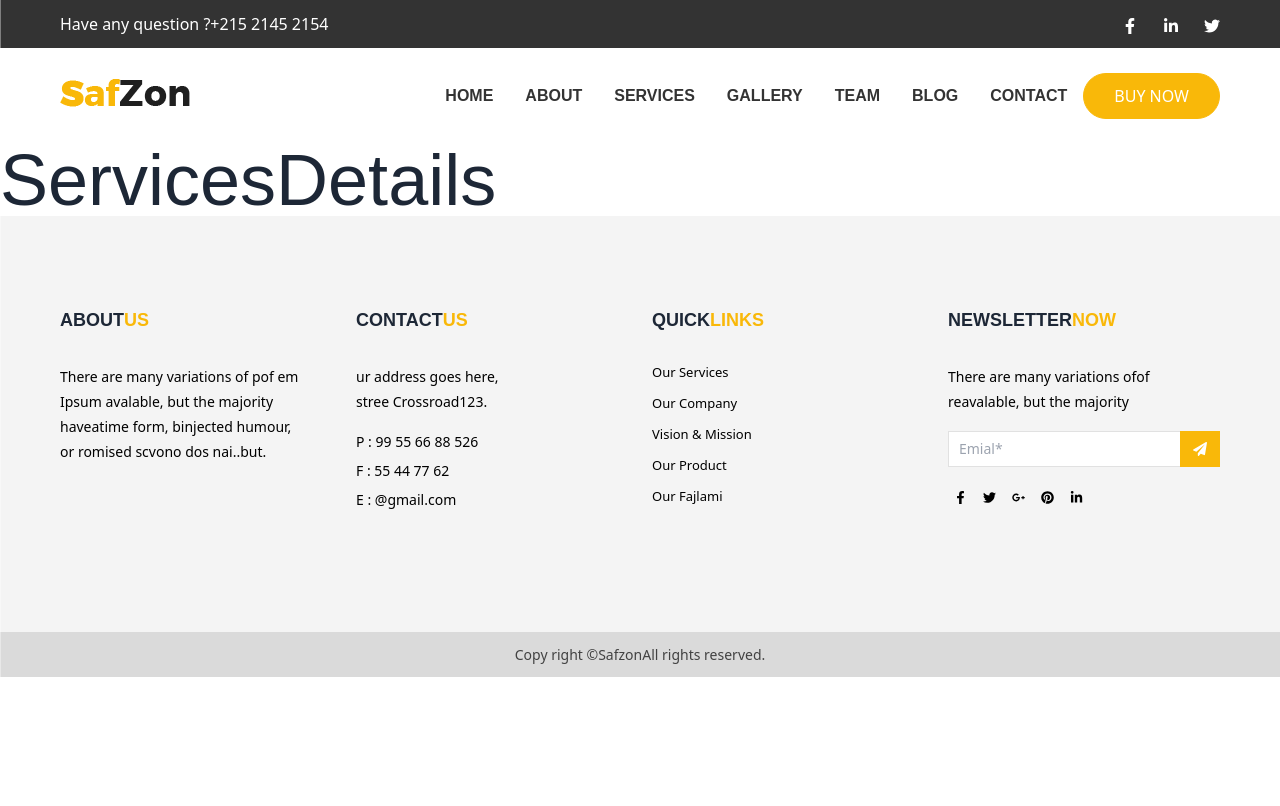
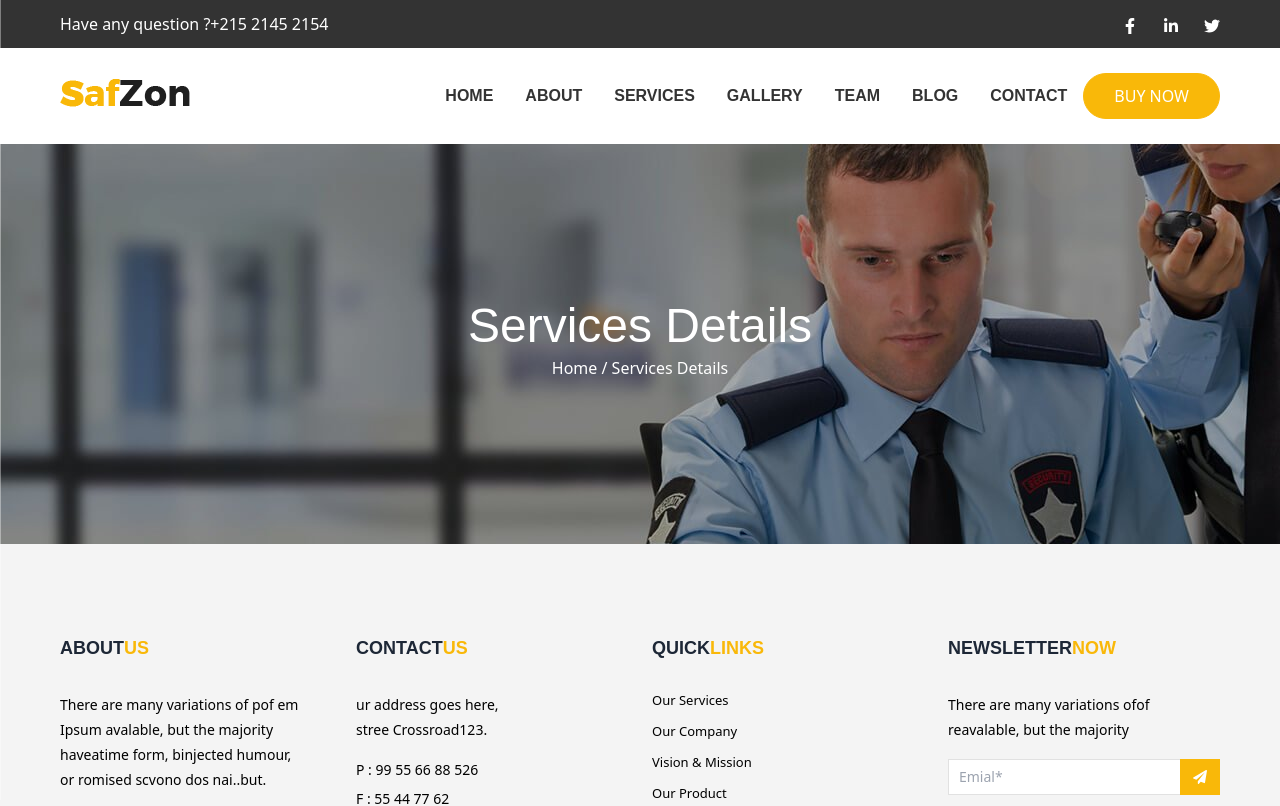
Before and after one commit to Gh-Reza/security_app, a React (Vite) app: page /services-details in a window 1280 px wide. Shown: the top 806 px of the page. Built offline with nearby package versions, Linux system fonts and the light colour scheme; the HTML template or start-up script is replaced by a standard one; what tailwindcss-animated would draw is missing.

Commit message:
Add CommonHero component to ServicesDetails page

```diff
--- a/src/components/pages/ServicesDetails.jsx
+++ b/src/components/pages/ServicesDetails.jsx
@@ -1,7 +1,9 @@
+import CommonHero from '../hero/CommonHero';
+
 export default function ServicesDetails() {
   return (
-    <main className="relative page_content">
-      <h1>ServicesDetails</h1>
-    </main>
+    <section>
+      <CommonHero text="Services Details" />
+    </section>
   );
 }
```
